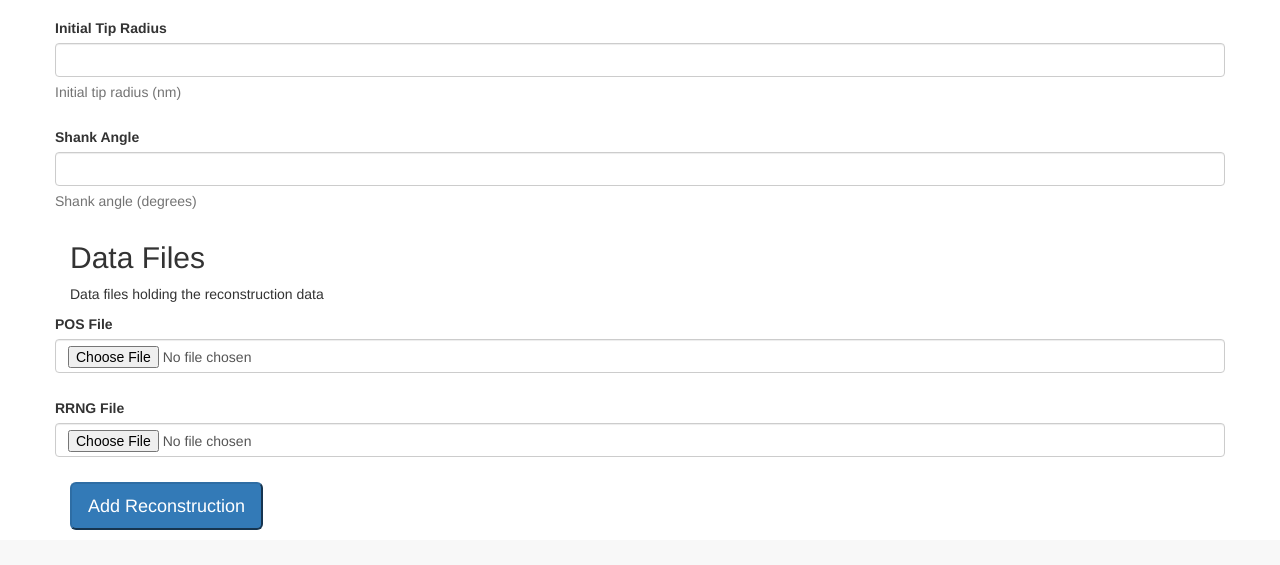
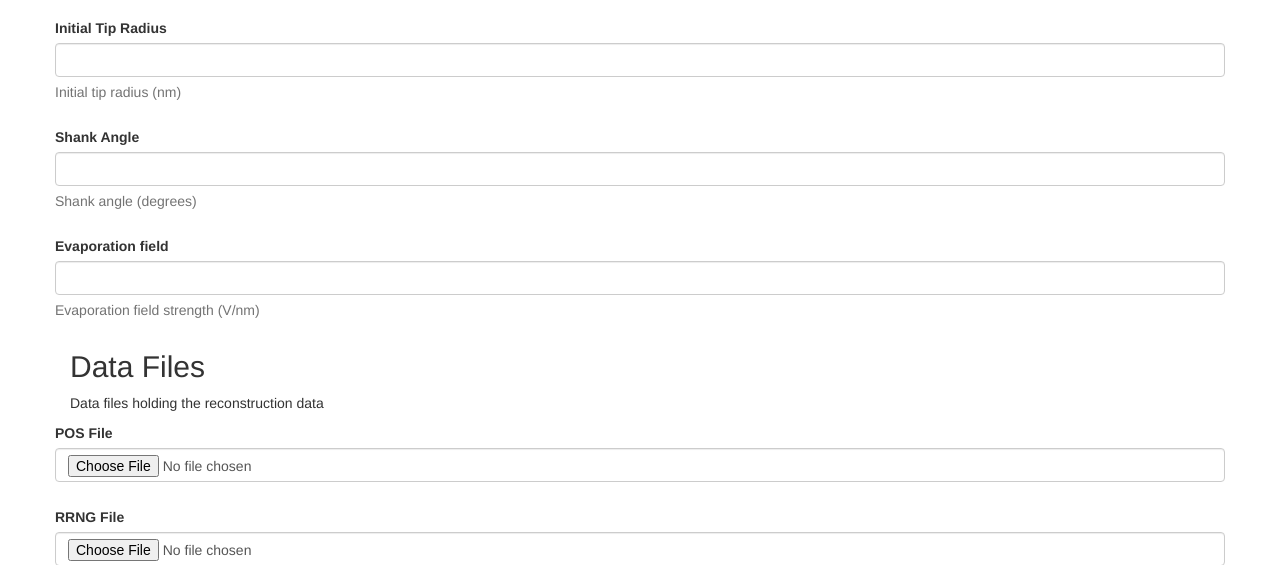
Before and after one commit to materials-data-facility/nucapt, a Flask app: template nucapt/templates/reconstruction_create.html in a window 1280 px wide. Shown: the part 950-1515 px from the top of the page. Before the commit the page ends 1480 px from the top, so only its background shows below. Run offline with Flask 2, Linux system fonts and the light colour scheme; the template is opened without the code that fills it: values that come from a table or form of the project are taken from there, others are empty; parts of the project's set-up code (start-up, migrations or seed data) failed here and were passed over; some libraries are stand-ins or nearby versions.

Commit message:
Added more metadata fields to recon methods

```diff
--- a/nucapt/forms.py
+++ b/nucapt/forms.py
@@ -130,6 +130,9 @@ class APTReconstructionForm(Form):
                                                 ('tip_image', 'Tip Image')], default='shank_angle')
     tip_radius = FloatField('Initial Tip Radius', description='Initial tip radius (nm)', render_kw={'min': 0},
                             validators=[Optional()])
+    evaporation_field = FloatField('Evaporation field', description='Evaporation field strength (V/nm)',
+                                   validators=[Optional()])
+    initial_voltage = FloatField('Initial voltage', description='Initial voltage (V)', validators=[Optional()])
     shank_angle = FloatField('Shank Angle', description='Shank angle (degrees)', render_kw={'min': 0},
                              validators=[Optional()])
     tip_image = FileField('Tip Image', description='SEM image of tip')
--- a/nucapt/templates/_leap_sample_forms.html
+++ b/nucapt/templates/_leap_sample_forms.html
@@ -7,7 +7,6 @@
             // Script for selectively showing only part of the form
             var volt_ratio= $('#{{ form_prefix }}voltage_ratio').parent();
             var laser_eng = $('#{{ form_prefix }}laser_pulse_energy').parent();
-            var laser_freq = $('#{{ form_prefix }}laser_pulse_frequency').parent();
             var pickSubForm = function () {
                 var method = $("input[name='{{ form_prefix }}evaporation_mode']:checked").val();
                 volt_ratio.hide();
@@ -57,19 +56,23 @@
             var tip_radius= $('#tip_radius').parent();
             var shank_angle = $('#shank_angle').parent();
             var tip_image = $('#tip_image').parent();
+            var evap_field =  $('#evaporation_field').parent();
+            var init_volt = $('#initial_voltage').parent();
             var pickSubForm = function () {
                 var method = $("input[name='reconstruction_method']:checked").val();
-                [tip_radius, shank_angle, tip_image].forEach(function(x) {
+                [tip_radius, shank_angle, tip_image, evap_field, init_volt].forEach(function(x) {
                     x.hide();
-                    x.find('input').removeAttr('required');
                 });
                 if (method === "shank_angle") {
-                    tip_radius.show(); tip_radius.find('input').attr('required');
-                    shank_angle.show(); shank_angle.find('input').attr('required');
+                    tip_radius.show();
+                    shank_angle.show();
+                    evap_field.show();
                 } else if (method === "voltage_profile") {
-                    tip_radius.show(); tip_radius.find('input').attr('required');
+                    tip_radius.show();
+                    evap_field.show();
+                    init_volt.show();
                 } else {
-                    tip_image.show(); tip_image.find('input').attr('required');
+                    tip_image.show();
                 }
             };
             pickSubForm();
@@ -97,6 +100,10 @@
     {{ render_field(form.tip_radius) }}
 
     {{ render_field(form.shank_angle) }}
+
+    {{ render_field(form.initial_voltage) }}
+
+    {{ render_field(form.evaporation_field) }}
 
     {{ render_field(form.tip_image) }}
 
```
